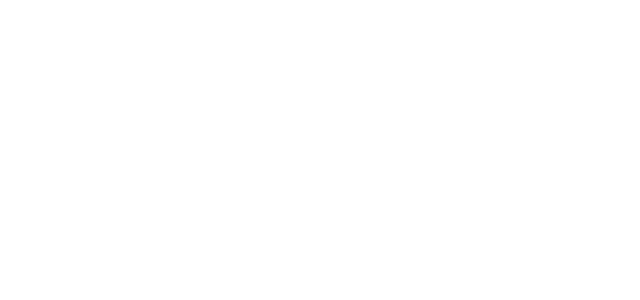
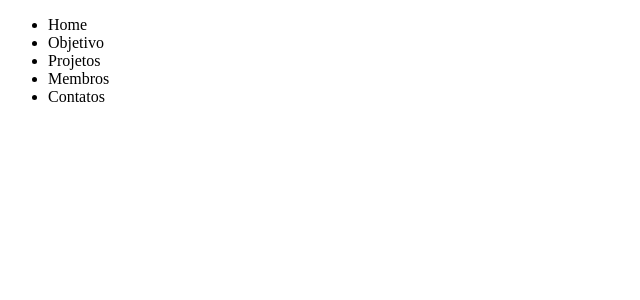
Before and after one commit to Alysson-Assis/Landing-Page_Rct-Ts, a React (Create React App) app: page / in a window 1280 px wide. Shown: the top 300 px of the page, without its empty margins (0-640 px from the left). Built offline with nearby package versions, Linux system fonts and the light colour scheme; the HTML template or start-up script is replaced by a standard one.

Commit message:
feat ( Criação Componentes - 20:22 ): Criado os componentes TopBar, Home, Objetio, Projetos, Membros e Contatos

```diff
--- a/src/App.tsx
+++ b/src/App.tsx
@@ -1,10 +1,10 @@
 import React from 'react';
-import './App.css';
+import Navbar from './componentes/Navbar/Navbar';
 
 function App() {
   return (
-    <div className="App">
-
+    <div>
+      <Navbar/>
     </div>
   );
 }
--- /dev/null
+++ b/src/componentes/Navbar/Navbar.tsx
@@ -0,0 +1,17 @@
+
+
+const Navbar = () => {
+    return (
+        <div>
+            <ul>
+                <li>Home</li>
+                <li>Objetivo</li>
+                <li>Projetos</li>
+                <li>Membros</li>
+                <li>Contatos</li>
+            </ul>
+        </div>
+    );
+}
+
+export default Navbar;
```
Also changed, not shown: src/componentes/Objetivo/Objetivo.tsx (added, +9 -0 lines), src/componentes/Contatos/Contatos.tsx (added), src/componentes/Home/Home.tsx (added), src/componentes/Membros/Membros.tsx (added).
